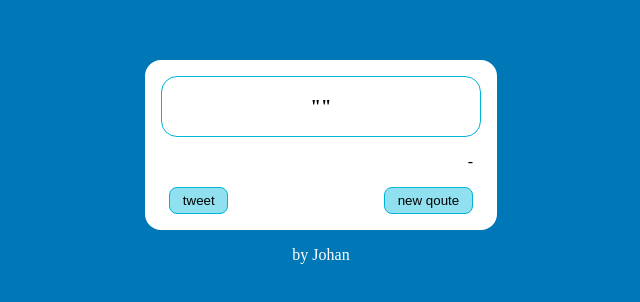
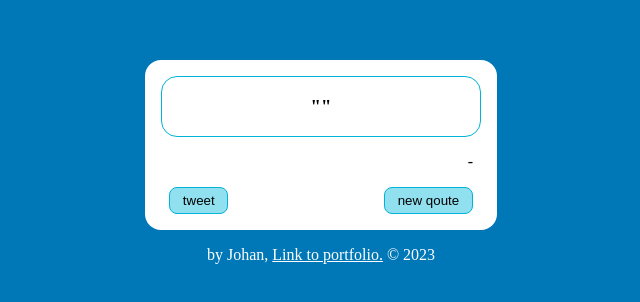
Before and after one commit to JohanCodeForFun/random-quote-machine, a React (Vite) app: page / in a window 1280 px wide. Shown: the part 230-532 px from the top of the page, without its empty margins (319-959 px from the left). Built offline with nearby package versions, Linux system fonts and the light colour scheme; no server answers.

Commit message:
add link to portfolio

```diff
--- a/src/components/FooterComponent.jsx
+++ b/src/components/FooterComponent.jsx
@@ -1,6 +1,6 @@
 const FooterComponent = () => (
   <div id="created-box">
-    <p>by Johan</p>
+    <p>by Johan, <a href="https://jhellberg.com/" target="_blank" rel="noreferrer">Link to portfolio.</a> &copy; 2023</p>
   </div>
 )
 
```
